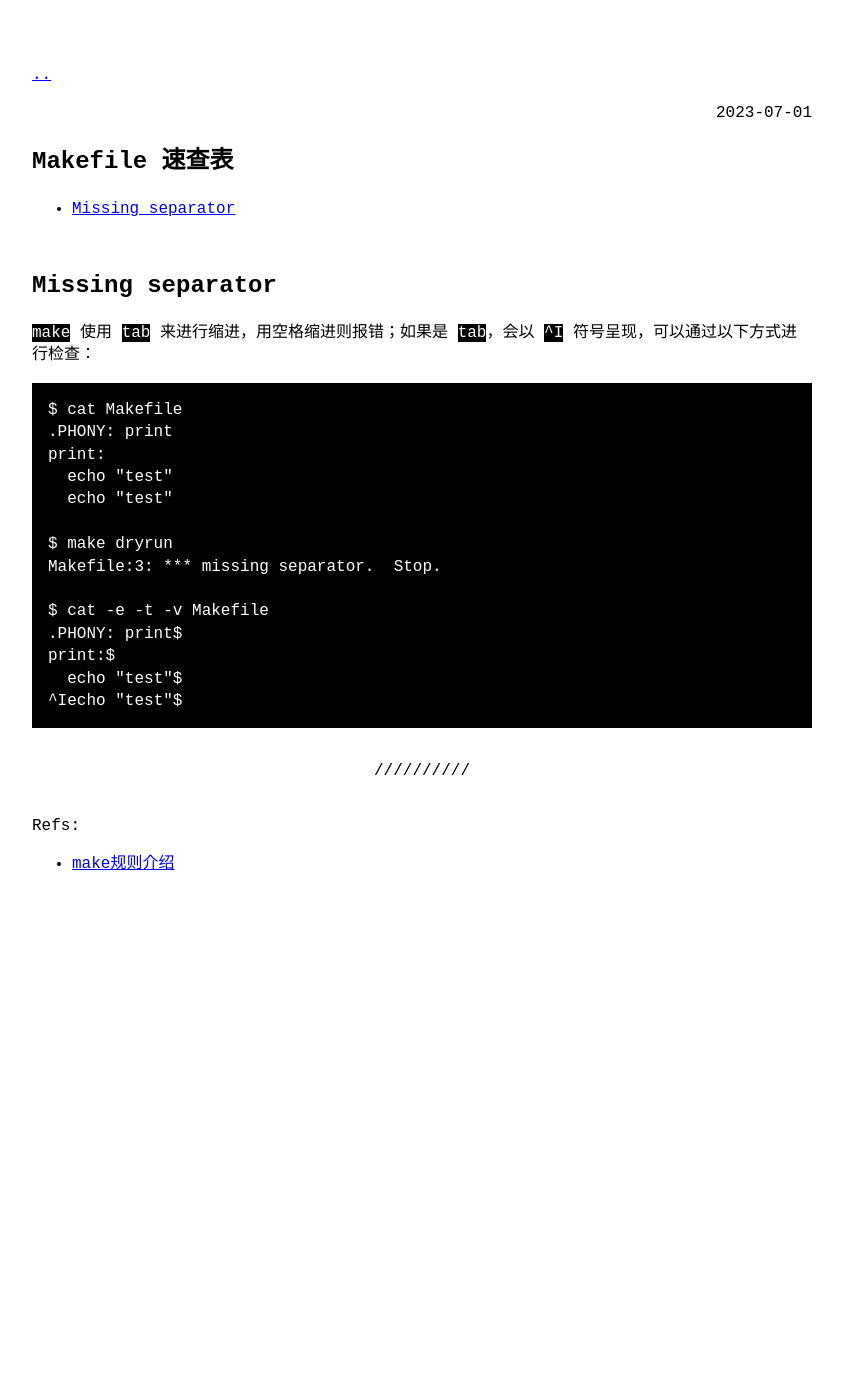
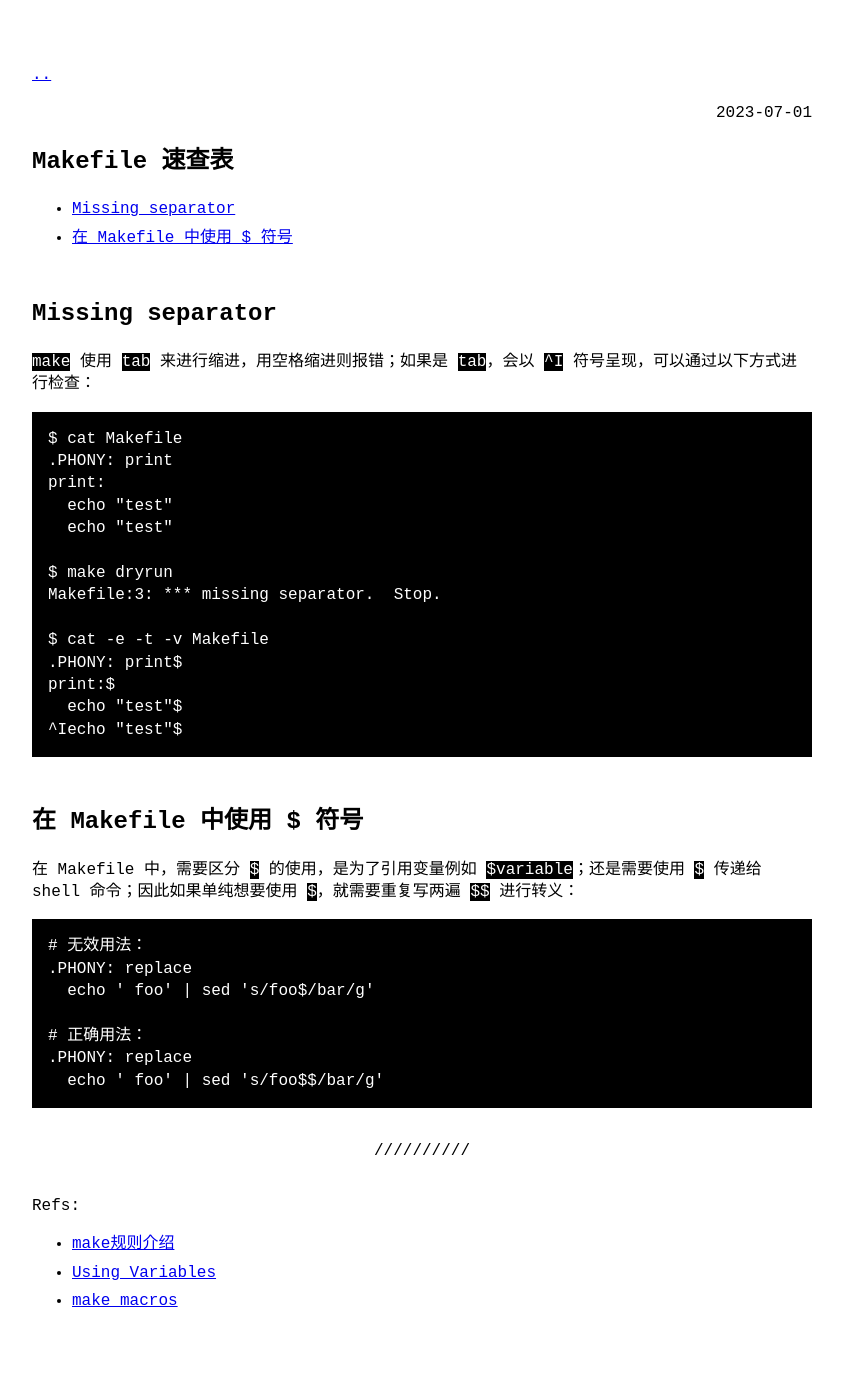
Before and after one commit to vurihuang/vurihuang.github.io, a Jekyll site: the page built from _posts/2023-07-01-makefile-cheatsheet.md, in a window 1280 px wide. Shown: the whole page, without its empty margins (218-1061 px from the left). Built offline with Jekyll 4.4.1, drawn with Linux system fonts in a browser that asks for light colours; before the commit the page ends 956 px from its top, so only the background shows below that.

Commit message:
docs: update

````diff
--- a/_posts/2023-07-01-makefile-cheatsheet.md
+++ b/_posts/2023-07-01-makefile-cheatsheet.md
@@ -7,6 +7,7 @@ slug: makefile-cheatsheet
 <!-- vim-markdown-toc GFM -->
 
 * [Missing separator](#missing-separator)
+* [在 Makefile 中使用 $ 符号](#在-makefile-中使用--符号)
 
 <!-- vim-markdown-toc -->
 
@@ -31,6 +32,22 @@ print:$
 ^Iecho "test"$
 ```
 
+## 在 Makefile 中使用 $ 符号
+
+在 Makefile 中，需要区分 `$` 的使用，是为了引用变量例如 `$variable`；还是需要使用 `$` 传递给 shell 命令；因此如果单纯想要使用 `$`，就需要重复写两遍 `$$` 进行转义：
+
+``` sh
+# 无效用法：
+.PHONY: replace
+  echo ' foo' | sed 's/foo$/bar/g'
+
+# 正确用法：
+.PHONY: replace
+  echo ' foo' | sed 's/foo$$/bar/g'
+```
+
 ---
 Refs:
 - [make规则介绍](https://www.gnu.org/software/make/manual/make.html#Rule-Introduction)
+- [Using Variables](https://www.gnu.org/software/make/manual/make.html#Using-Variables)
+- [make macros](https://pubs.opengroup.org/onlinepubs/9699919799/utilities/make.html)
````
Also changed, not shown: _posts/2023-06-28-kubectl-cheatsheet.md (+14 -0 lines).
